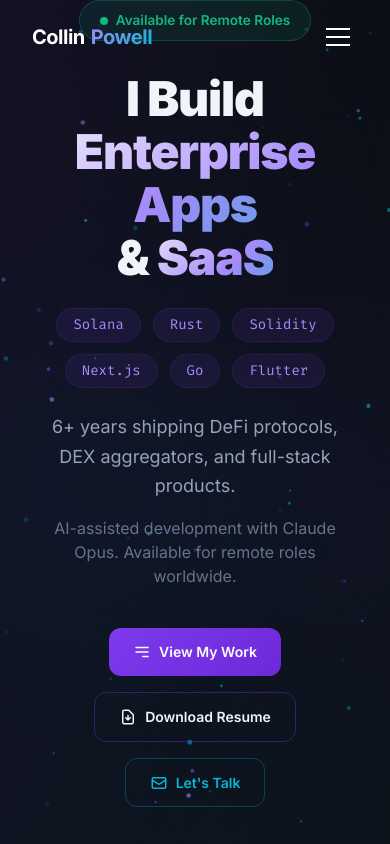
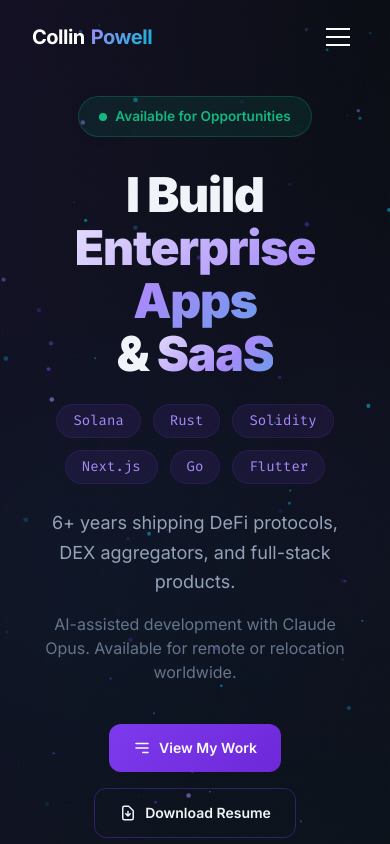
Before and after one commit to collinpowell/collins, a Next.js app: page / in a window 390 px wide. Shown: the top 844 px of the page. Built offline with nearby package versions, Linux system fonts and the light colour scheme.

Commit message:
style: add top padding to hero section content for improved layout spacing

```diff
--- a/app/components/CTASection.tsx
+++ b/app/components/CTASection.tsx
@@ -48,9 +48,8 @@ export default function CTASection() {
               inView ? "animate-fade-in-up delay-100" : "opacity-0"
             }`}
           >
-            Available for{" "}
-            <span className="gradient-text">Remote Roles</span>{" "}
-            Worldwide
+            Let&apos;s Build Something{" "}
+            <span className="gradient-text">Great</span>
           </h2>
 
           {/* Role types */}
@@ -59,7 +58,7 @@ export default function CTASection() {
               inView ? "animate-fade-in-up delay-200" : "opacity-0"
             }`}
           >
-            {["Full-Time", "Contract", "Part-Time", "Consulting"].map(
+            {["Remote", "On-site", "Relocation", "Contract"].map(
               (role) => (
                 <span key={role} className="tech-badge !text-sm !px-4 !py-1.5">
                   {role}
--- a/app/components/HeroSection.tsx
+++ b/app/components/HeroSection.tsx
@@ -150,12 +150,12 @@ export default function HeroSection() {
       />
 
       {/* Content */}
-      <div className="relative z-10 w-full max-w-[900px] mx-auto px-8 sm:px-12 lg:px-16 text-center">
+      <div className="relative z-10 w-full max-w-[900px] mx-auto px-8 sm:px-12 lg:px-16 text-center pt-24 sm:pt-0">
         {/* Available badge */}
         <div className="animate-fade-in-up mb-8">
           <div className="available-badge mx-auto w-fit">
             <span className="pulse-dot" />
-            Available for Remote Roles
+            Available for Opportunities
           </div>
         </div>
 
@@ -203,7 +203,7 @@ export default function HeroSection() {
           products.
         </p>
         <p className="animate-fade-in-up delay-500 text-base text-text-muted max-w-[550px] mx-auto mb-10">
-          AI-assisted development with Claude Opus. Available for remote roles worldwide.
+          AI-assisted development with Claude Opus. Available for remote or relocation worldwide.
         </p>
 
         {/* CTA Buttons */}
```
